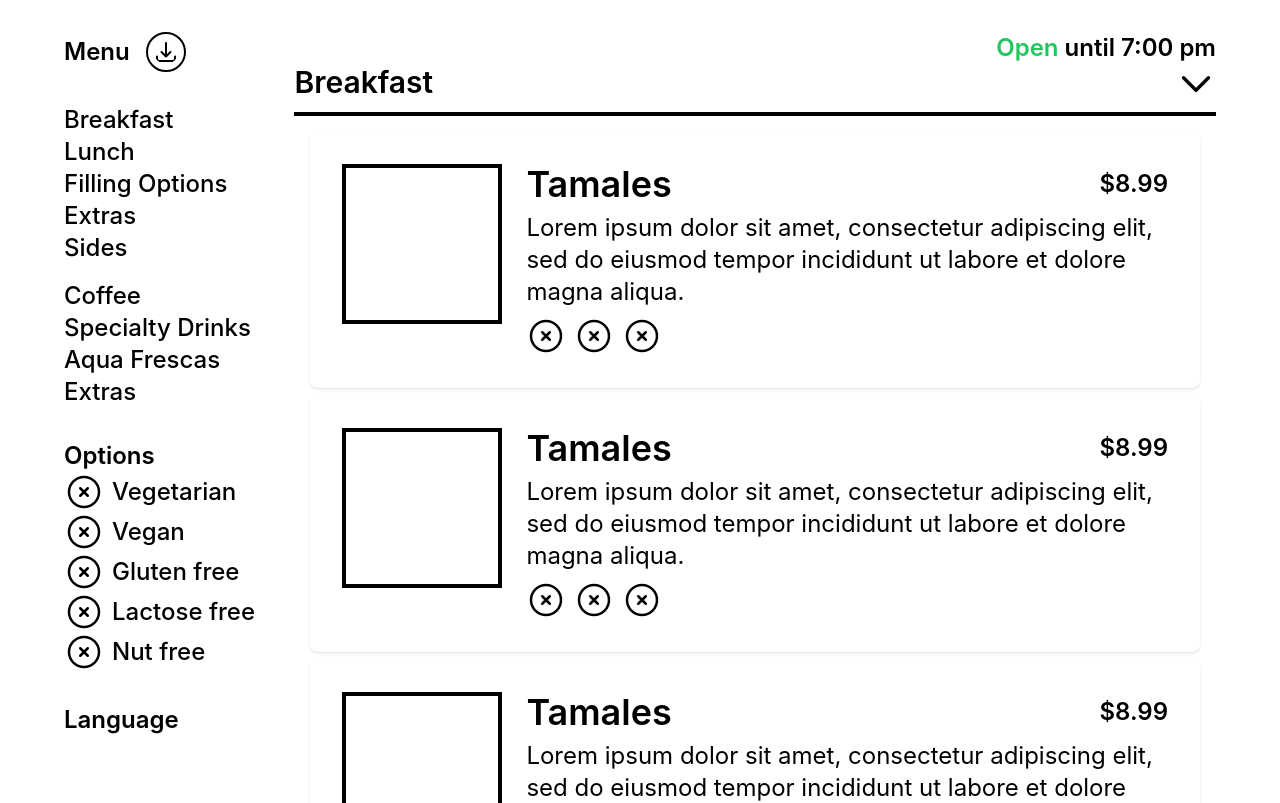
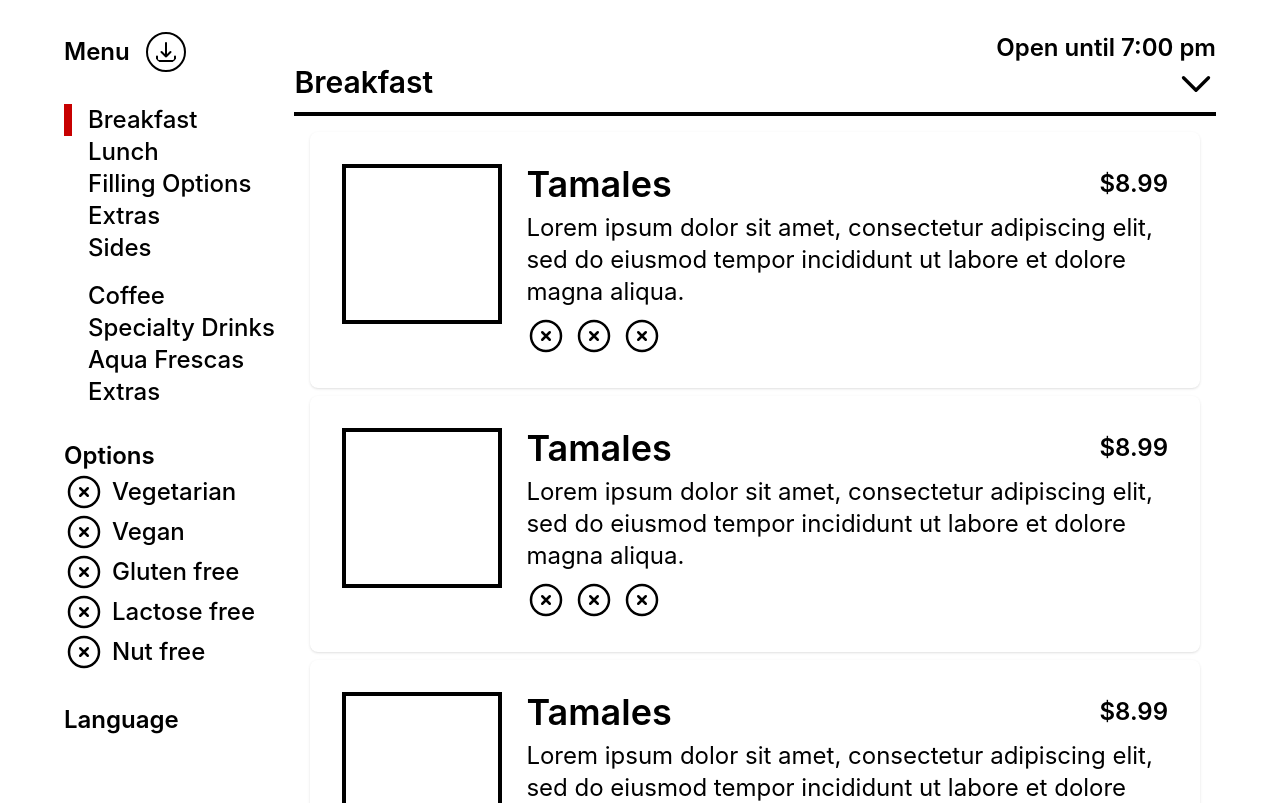
Before and after one commit to webimpactuw/cafetal-quimlombo, a React (Create React App) app: page / in a window 1280 px wide. Shown: the top 803 px of the page. Built offline with nearby package versions, Linux system fonts and the light colour scheme.

Commit message:
Lo-fi v2
Began moving data into variables instead of being hard-coded

```diff
--- a/src/Menu.js
+++ b/src/Menu.js
@@ -1,4 +1,10 @@
 function Menu() {
+  const currentCategory = "Breakfast";
+  const categories = [
+    ["Breakfast", "Lunch", "Filling Options", "Extras", "Sides"],
+    ["Coffee", "Specialty Drinks", "Aqua Frescas", "Extras"],
+  ];
+
   return (
     <div className="text-2xl py-8 px-16 flex flex-row">
       <div className="w-1/5 flex flex-col gap-8">
@@ -21,19 +27,13 @@
         </div>
 
         <div className="flex flex-col gap-4">
-          <div>
-            <Category text="Breakfast" />
-            <Category text="Lunch" />
-            <Category text="Filling Options" />
-            <Category text="Extras" />
-            <Category text="Sides" />
-          </div>
-          <div>
-            <Category text="Coffee" />
-            <Category text="Specialty Drinks" />
-            <Category text="Aqua Frescas" />
-            <Category text="Extras" />
-          </div>
+          {categories.map((section) => (
+            <div>
+              {section.map((item) => (
+                <Category text={item} current={item === currentCategory} />
+              ))}
+            </div>
+          ))}
         </div>
 
         <div>
@@ -89,8 +89,13 @@
   return <h3 className="font-semibold">{text}</h3>;
 }
 
-function Category({ text }) {
-  return <p className="font-medium">{text}</p>;
+function Category({ text, current = false }) {
+  return (
+    <div className="flex flex-row">
+      <div className={"w-2 " + (current ? "bg-red" : "")}></div>
+      <p className="font-medium pl-4">{text}</p>
+    </div>
+  );
 }
 
 function Option({ text }) {
@@ -121,9 +126,9 @@
   );
 }
 
-function MenuItem() {
+function MenuItem({ current = false }) {
   return (
-    <div className="flex flex-row flex-1 gap-6 p-8 shadow rounded-lg">
+    <div className={"flex flex-row flex-1 gap-6 p-8 shadow rounded-lg"}>
       <div className="w-40 h-40 shrink-0 border-4 border-black"></div>
       <div className="flex flex-col gap-2">
         <div className="flex flex-row justify-between items-center">
--- a/tailwind.config.js
+++ b/tailwind.config.js
@@ -3,6 +3,10 @@
   content: ["./src/**/*.{html,js}"],
   theme: {
     extend: {},
+    colors: {
+      red: "#C70000",
+      "red-dark": "#940034",
+    },
   },
   plugins: [],
 };
```
